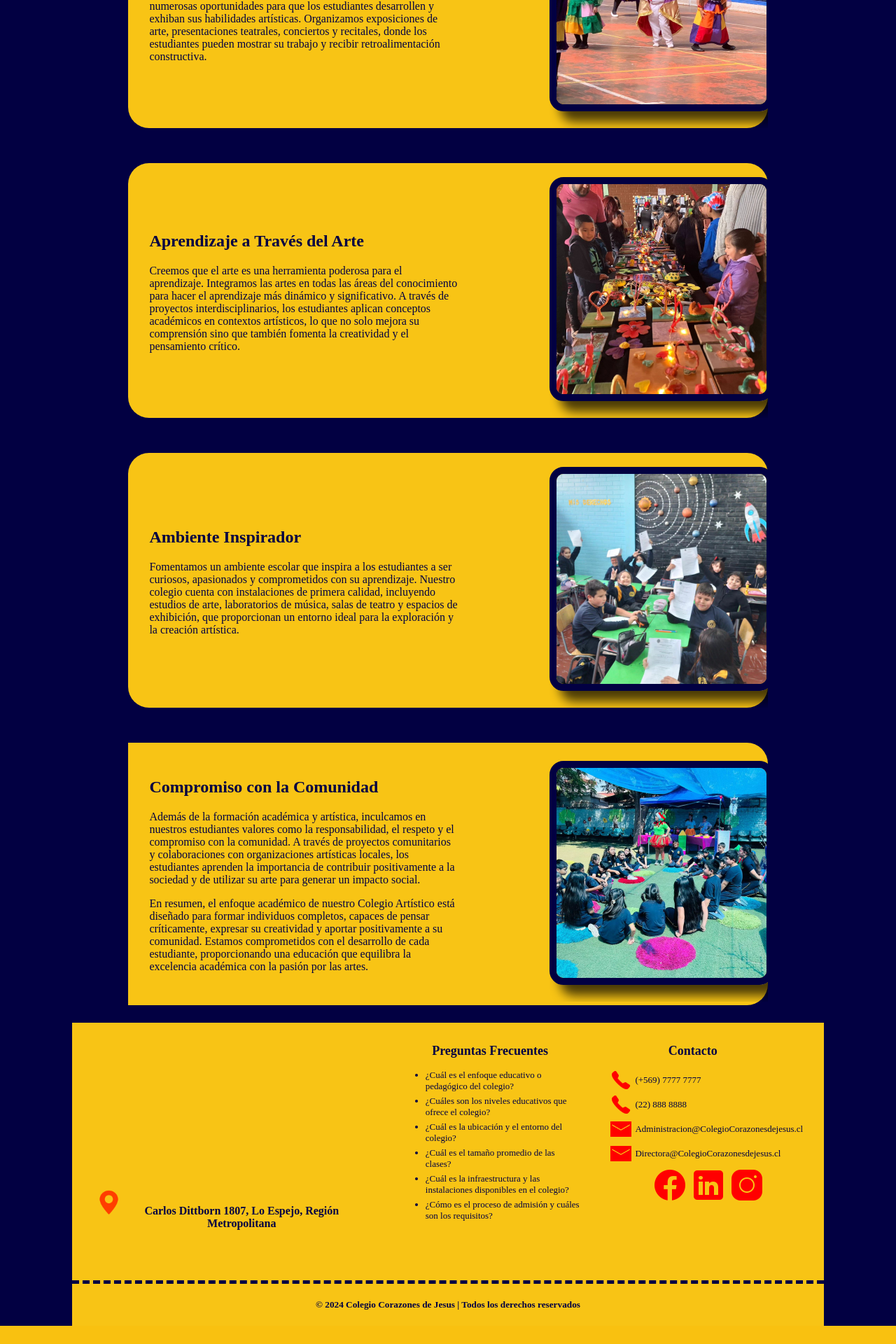
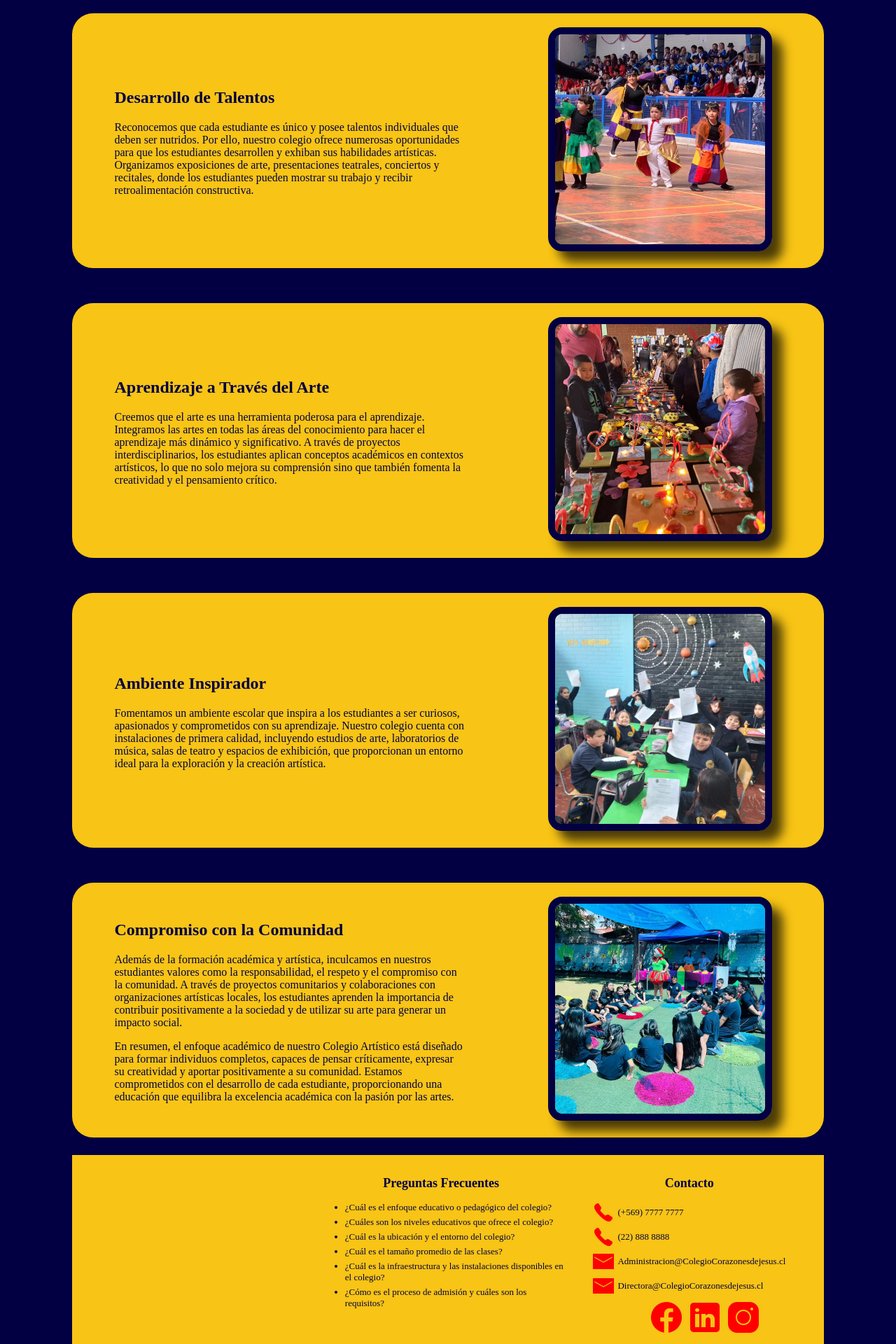
Before and after one commit to PedroOcaresEscobar/Colegiocorazonesdejesus, a PHP site: page / in a window 1280 px wide. Shown: the part 1040-2960 px from the top of the page at 70% size. Before the commit the page ends 2934 px from the top, so only its background shows below. Run offline with PHP 8.4, Linux system fonts and the light colour scheme; a map, chart or similar area stays blank; some web fonts are replaced; grey boxes are pictures that could not be loaded.

Commit message:
Actualizacion index

```diff
--- a/css/footer.css
+++ b/css/footer.css
@@ -1,22 +1,46 @@
 
+@media only screen and (max-width: 360px){
+
+}
+@media only screen and (max-width: 490px) {
+
+
+}
+@media only screen and (min-width: 491px) and (max-width: 664px) {
+
+}
+
+@media only screen and (min-width: 665px) and (max-width: 839px) {
+
+}
+
+@media only screen and (min-width: 840px) and (max-width: 972px) {
+
+}
+@media only screen and (min-width: 973px) and (max-width: 1200px) {
+
+}
+
+@media only screen and (min-width: 1201px) {
 footer{
-    background-color: brown;
+
     display: grid;
-    grid-template-columns: 2fr 4fr;
+    grid-template-columns: 2fr 6fr;
     grid-template-rows: 5fr 35px;
     width: 85%;
     background-color: #f8c415;
     color: #020042;
-    gap: 15px;
+
 }
 .ubicacion{
-
+    grid-template-columns: 1/2 span;
     display: flex;
     flex-direction: column;
     align-items: center;
     justify-content: center;
     text-align: center;
     padding: 25px;
+
 }
 .ubicacion .ubi-text{
     margin: 10px;
@@ -51,7 +75,13 @@ footer{
         align-items: center;
         margin-left: 10px;
     }
+    .footer-pf{
 
+
+    }
+    .footer-contacto{
+
+    }
 
 }
 .footer-contacto-ul li{
@@ -88,3 +118,4 @@ footer{
     width: 50px;
     height: 50px;
 }
+}
--- a/css/main-index.css
+++ b/css/main-index.css
@@ -7,10 +7,11 @@
 }
 .carousel-index {
     align-items: center;
-    height: 100%;
+
     display: flex;
     transition: transform 0.5s ease-in-out;
-    height: 500px;
+    height: 700px;
+
 }
 .carousel-index     img{
     width: 100%;
@@ -31,14 +32,14 @@
     margin-top: 25px;
     background-color: #f8c415;
     border-radius: 30px;
-    width: 85%;
+    width: 100%;
 
 }
 .primeras-card-txt{
     width: 500px;
     color: #020042;;
     padding: 20px;
-    border:10px solid #f8c415;;
+
 
 }
 .primeras-card-img img{
--- a/index.html
+++ b/index.html
@@ -129,15 +129,14 @@
     <footer>
         <section class="ubicacion">
             <div class="ubi-mapa">
-                <iframe src="https://www.google.com/maps/embed?pb=!1m18!1m12!1m3!1d53251.77453226603!2d-70.72860179343571!3d-33.46920833556446!2m3!1f0!2f0!3f0!3m2!1i1024!2i768!4f13.1!3m3!1m2!1s0x9662db217f3a8a35%3A0x8070672150ac99c4!2sColegio%20Corazones%20de%20Jesus!5e0!3m2!1ses-419!2scl!4v1716694954671!5m2!1ses-419!2scl" width="400" height="200" style="border:0;" allowfullscreen="" loading="lazy" referrerpolicy="no-referrer-when-downgrade"></iframe>
-            </div>
+                <iframe src="https://www.google.com/maps/embed?pb=!1m18!1m12!1m3!1d3326.6032676890322!2d-70.67746302382717!3d-33.51169767336526!2m3!1f0!2f0!3f0!3m2!1i1024!2i768!4f13.1!3m3!1m2!1s0x9662db217f3a8a35%3A0x8070672150ac99c4!2sColegio%20Corazones%20de%20Jesus!5e0!3m2!1ses-419!2scl!4v1716707803624!5m2!1ses-419!2scl" width="300" height="250" style="border:0;" allowfullscreen="" loading="lazy" referrerpolicy="no-referrer-when-downgrade"></iframe> </div>
             <div class="ubi-text">
                 <img src="img/ubicacion-icon.png" alt="">
                 <h4>Carlos Dittborn 1807, Lo Espejo, Región Metropolitana</h4>
             </div>
         </section>
         <section class="footer2">
-            <div>
+            <div class="footer-pf">
                 <h2>Preguntas Frecuentes</h2>
                 <ul>
                     <li>¿Cuál es el enfoque educativo o pedagógico del colegio?</li>
```
